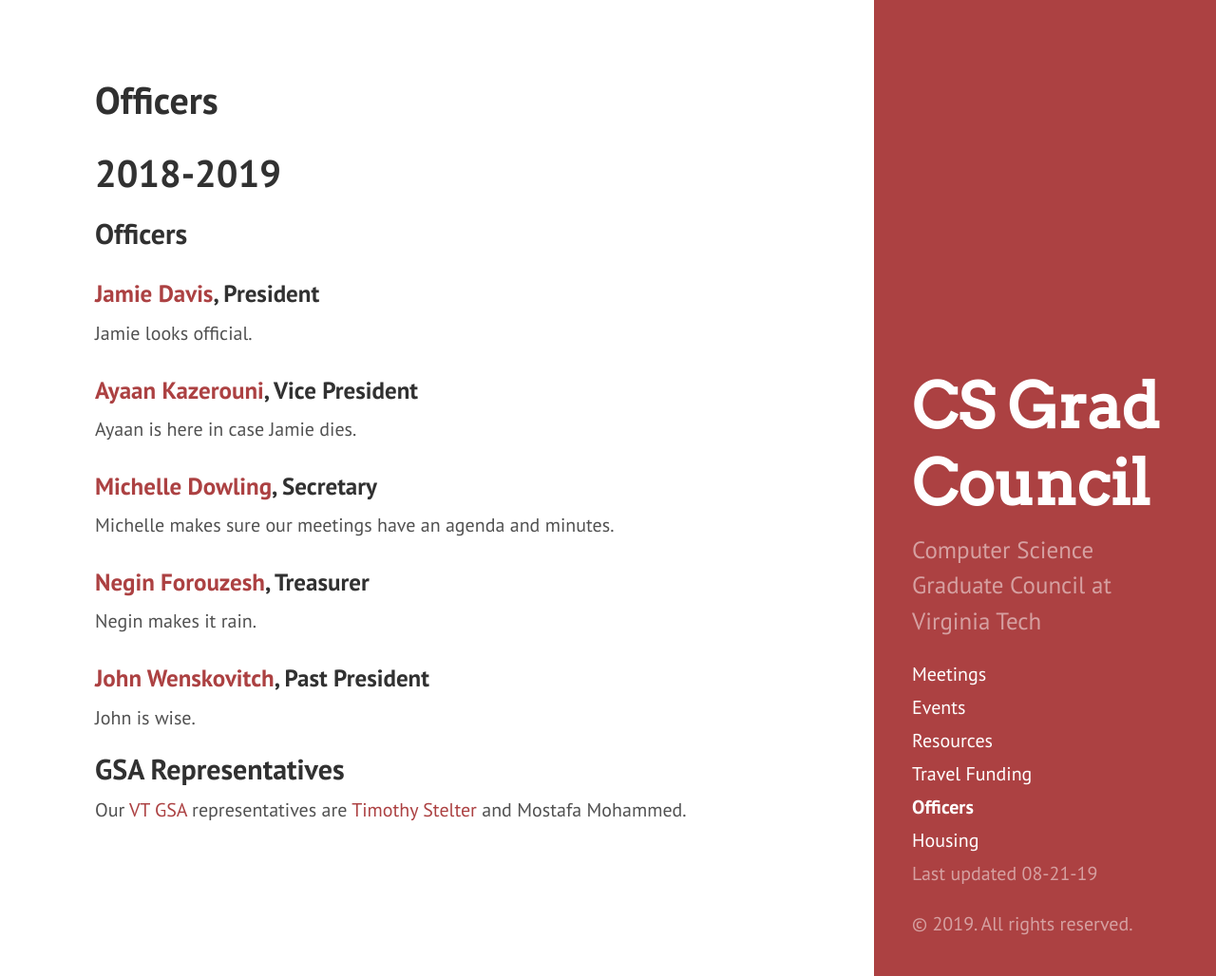
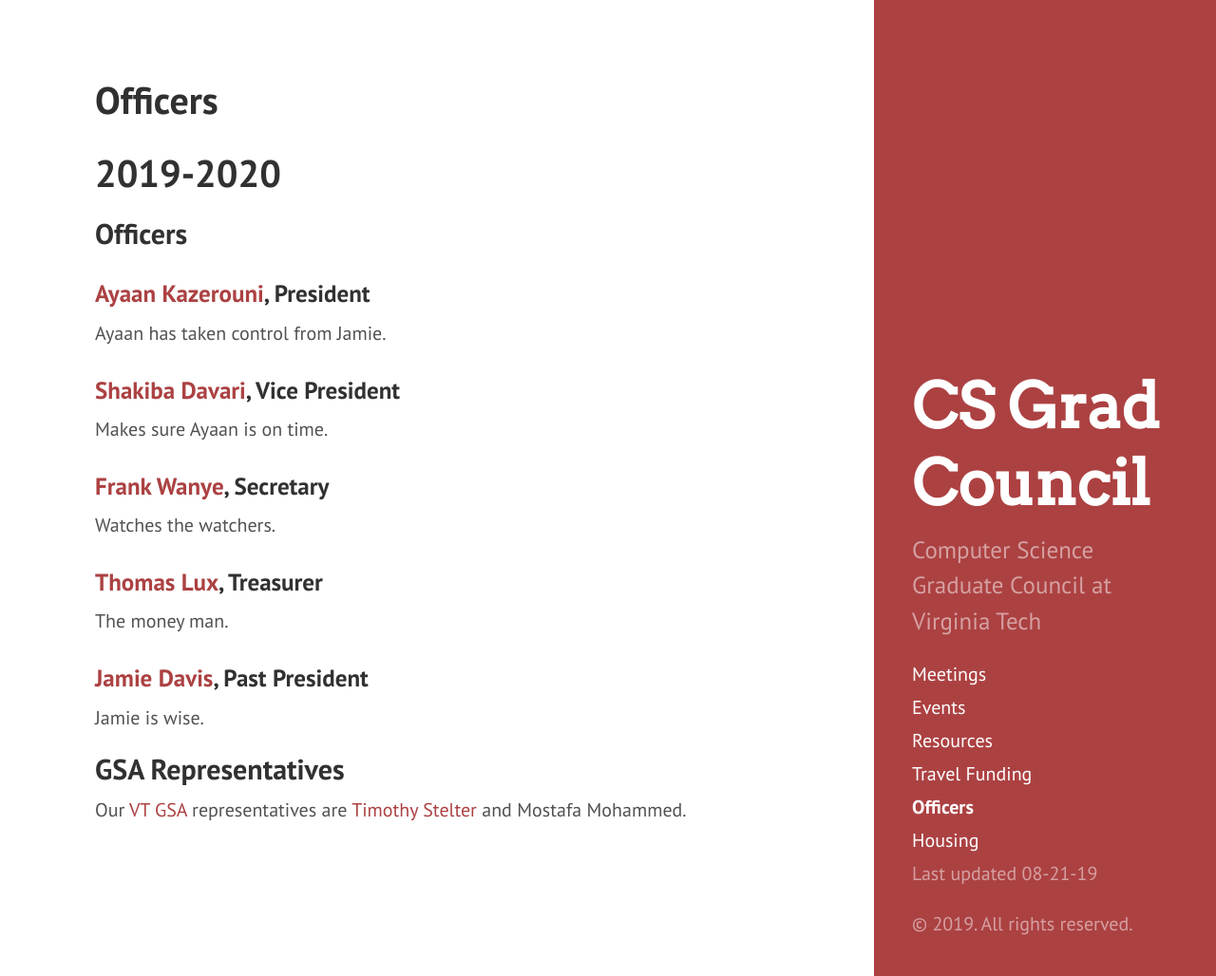
Before and after one commit to CSGraduateCouncil-VirginiaTech/csgc-website, a Jekyll site: the page built from csgc-jekyll-src/officers.md, in a window 1280 px wide and 1028 px high. Shown: the whole window at 95% size. Built offline with Jekyll 4.4.1, drawn with Linux system fonts in a browser that asks for light colours.

Commit message:
Fall 2019 Push
Initial Push with Fall 2019 changes.
Added slack place holder.
Marked out current meeting times.
Updated officers page.
Also added three hyperlinks.

```diff
--- a/csgc-jekyll-src/_config.yml
+++ b/csgc-jekyll-src/_config.yml
@@ -32,6 +32,8 @@
     title: "Officers"
   - url: "/Housing/"
     title: "Housing"
+#  - url: "https://cs-gsc-vt.slack.com" # TBD-?????????????????
+#    title: "Slack"
 twitter_username:
 github_username:
 
--- a/csgc-jekyll-src/officers.md
+++ b/csgc-jekyll-src/officers.md
@@ -4,29 +4,29 @@
 permalink: /Officers/
 ---
 
-# 2018-2019
+# 2019-2020
 
 ## Officers
 
-### [Jamie Davis](http://people.cs.vt.edu/~davisjam/), President
+### [Ayaan Kazerouni](http://people.cs.vt.edu/ayaan/), President
 
-Jamie looks official.
+Ayaan has taken control from Jamie.
 
-### [Ayaan Kazerouni](http://people.cs.vt.edu/ayaan/), Vice President
+### [Shakiba Davari](http://people.cs.vt.edu/~sdavari/), Vice President
 
-Ayaan is here in case Jamie dies.
+Makes sure Ayaan is on time.
 
-### [Michelle Dowling](http://people.cs.vt.edu/~dowlingm/), Secretary
+### [Frank Wanye](http://ffrankies.github.io), Secretary
 
-Michelle makes sure our meetings have an agenda and minutes.
+Watches the watchers.
 
-### [Negin Forouzesh](https://neginlowen.wixsite.com/neginf), Treasurer
+### [Thomas Lux](https://people.cs.vt.edu/~tchlux), Treasurer
 
-Negin makes it rain.
+The money man.
 
-### [John Wenskovitch](http://johnwenskovitch.com/), Past President
+### [Jamie Davis](http://people.cs.vt.edu/~davisjam/), Past President
 
-John is wise.
+Jamie is wise.
 
 ## GSA Representatives
 
```
Also changed, not shown: csgc-jekyll-src/meetings.md (+2 -2 lines), csgc-jekyll-src/resources.md (+3 -0 lines).
